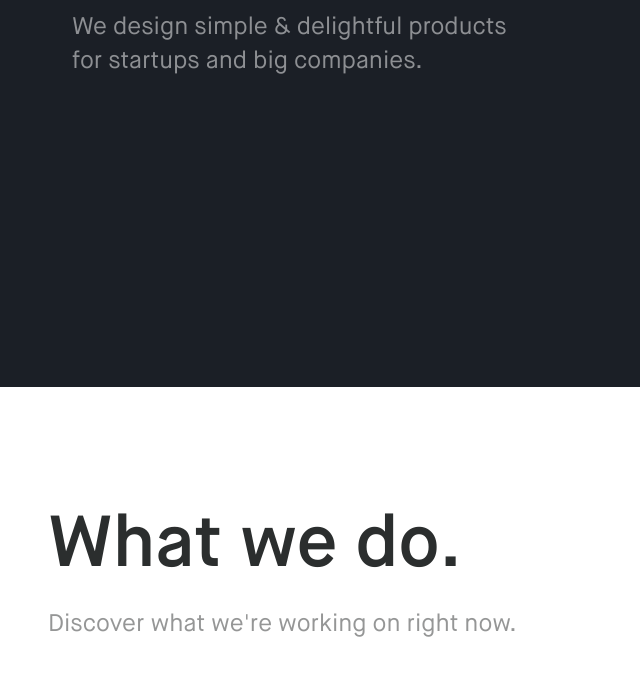
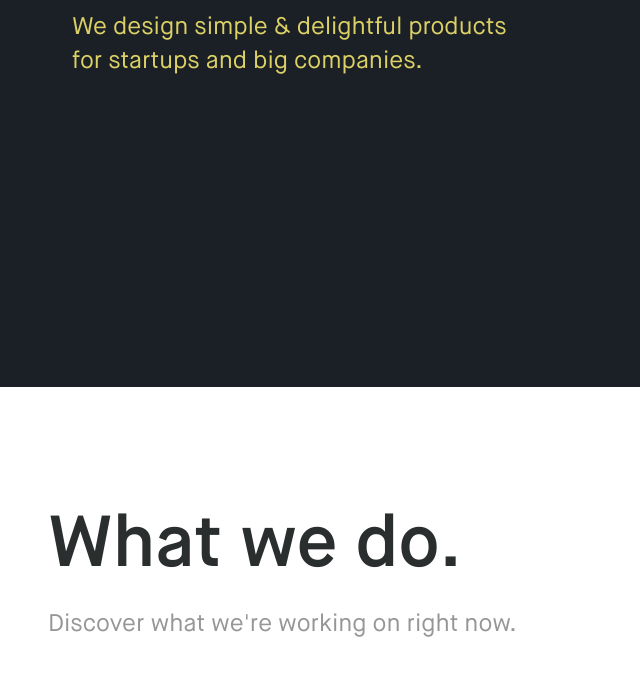
Before and after one commit to marciobarrios/kendo-web, a website: page index.html in a window 1280 px wide. Shown: the part 413-1100 px from the top of the page, without its empty margins (0-640 px from the left). Drawn offline with nearby package versions, Linux system fonts and the light colour scheme; files that its build step writes are made by us from their sources; files whose address does not match are found by name.

Commit message:
Changed subtitle color

```diff
--- a/css/s.css
+++ b/css/s.css
@@ -136,6 +136,9 @@ html {
           font-size: 24px;
           font-size: 2.4rem;
           color: rgba(255,255,255,.5);
+        }
+        header p {
+          color: #dbd165;
         }
 
     h2 {
```
Also changed, not shown: dist/css/s.css, dist/index.html, dist/js/s.js.
